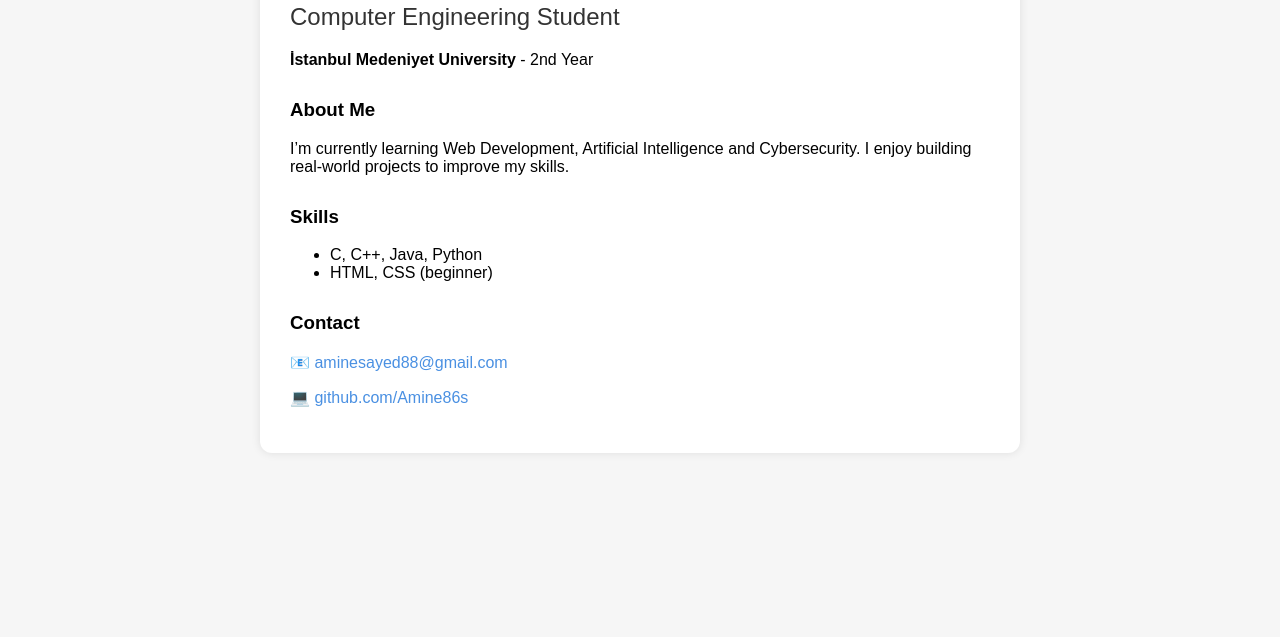
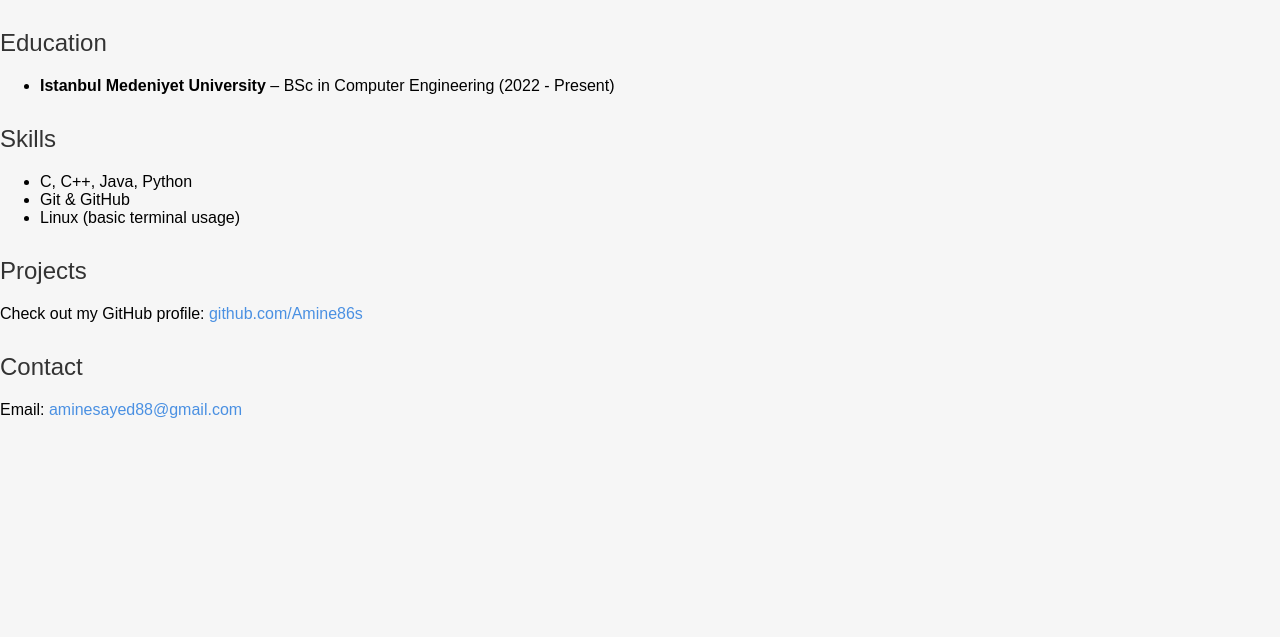
Before and after one commit to Amine86s/cv-website, a plain HTML site: page index.html in a window 1280 px wide. Shown: the part 163-800 px from the top of the page. Drawn offline with Linux system fonts and the light colour scheme.

Commit message:
Update index.html

```diff
--- a/index.html
+++ b/index.html
@@ -1,35 +1,43 @@
 <!DOCTYPE html>
 <html lang="en">
 <head>
-  <meta charset="UTF-8" />
-  <meta name="viewport" content="width=device-width, initial-scale=1.0"/>
-  <title>Amine Sayed - CV</title>
-  <link rel="stylesheet" href="style.css" />
+  <meta charset="UTF-8">
+  <meta name="viewport" content="width=device-width, initial-scale=1.0">
+  <title>Amine's CV</title>
+  <link rel="stylesheet" href="style.css">
 </head>
 <body>
-  <div class="container">
-    <h1>Amine Sayed</h1>
-    <h2>Computer Engineering Student</h2>
-    <p><strong>İstanbul Medeniyet University</strong> - 2nd Year</p>
+  <h1>Hello, I'm Amine!</h1>
 
-    <section>
-      <h3>About Me</h3>
-      <p>I’m currently learning Web Development, Artificial Intelligence and Cybersecurity. I enjoy building real-world projects to improve my skills.</p>
-    </section>
+  <section id="about">
+    <h2>About Me</h2>
+    <p>I'm a 2nd-year Computer Engineering student at Istanbul Medeniyet University. I'm interested in Artificial Intelligence, Web Development, and Cybersecurity.</p>
+  </section>
 
-    <section>
-      <h3>Skills</h3>
-      <ul>
-        <li>C, C++, Java, Python</li>
-        <li>HTML, CSS (beginner)</li>
-      </ul>
-    </section>
+  <section id="education">
+    <h2>Education</h2>
+    <ul>
+      <li><strong>Istanbul Medeniyet University</strong> – BSc in Computer Engineering (2022 - Present)</li>
+    </ul>
+  </section>
 
-    <section>
-      <h3>Contact</h3>
-      <p>📧 <a href="mailto:aminesayed88@gmail.com">aminesayed88@gmail.com</a></p>
-      <p>💻 <a href="https://github.com/Amine86s" target="_blank">github.com/Amine86s</a></p>
-    </section>
-  </div>
+  <section id="skills">
+    <h2>Skills</h2>
+    <ul>
+      <li>C, C++, Java, Python</li>
+      <li>Git & GitHub</li>
+      <li>Linux (basic terminal usage)</li>
+    </ul>
+  </section>
+
+  <section id="projects">
+    <h2>Projects</h2>
+    <p>Check out my GitHub profile: <a href="https://github.com/Amine86s" target="_blank">github.com/Amine86s</a></p>
+  </section>
+
+  <section id="contact">
+    <h2>Contact</h2>
+    <p>Email: <a href="mailto:aminesayed88@gmail.com">aminesayed88@gmail.com</a></p>
+  </section>
 </body>
 </html>
```
